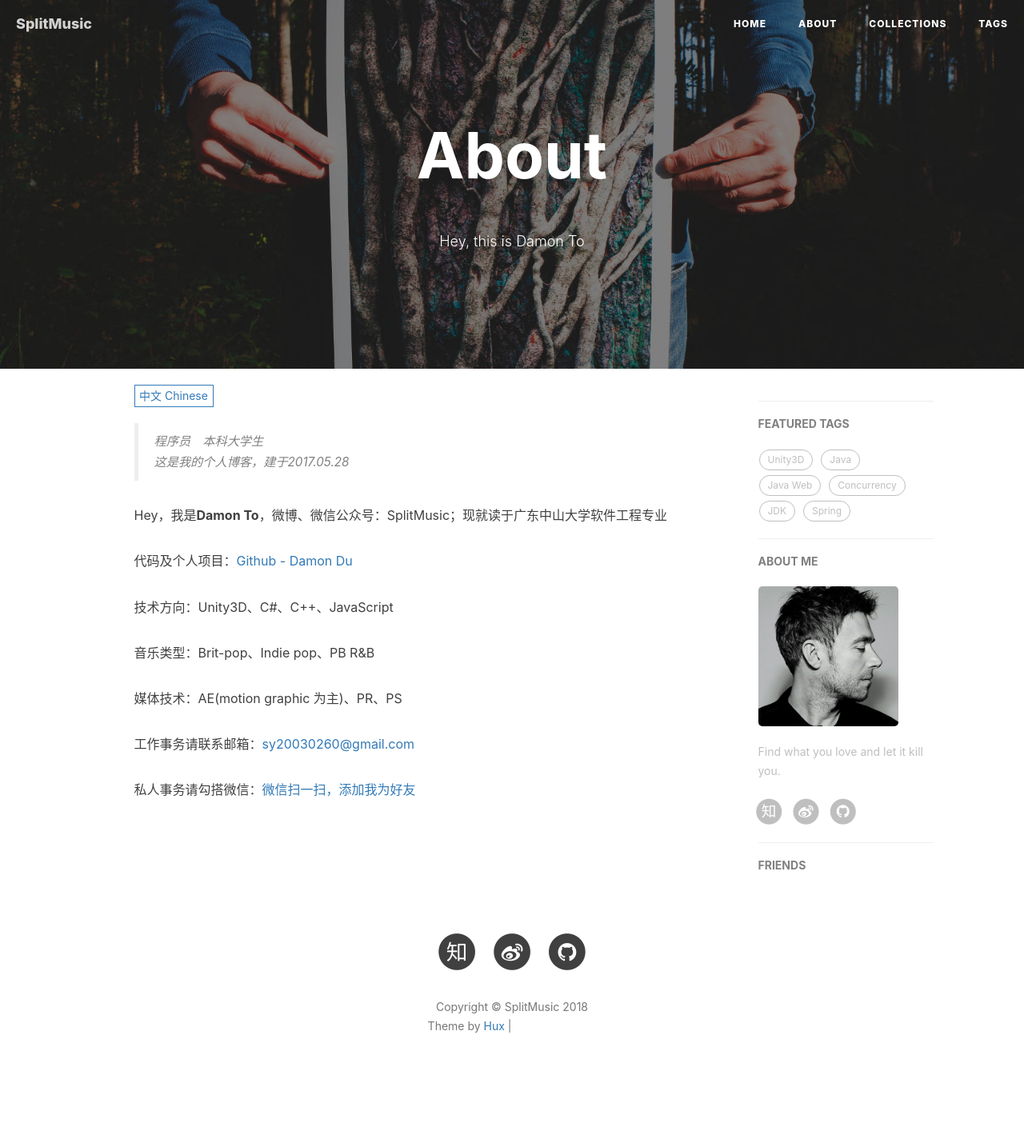
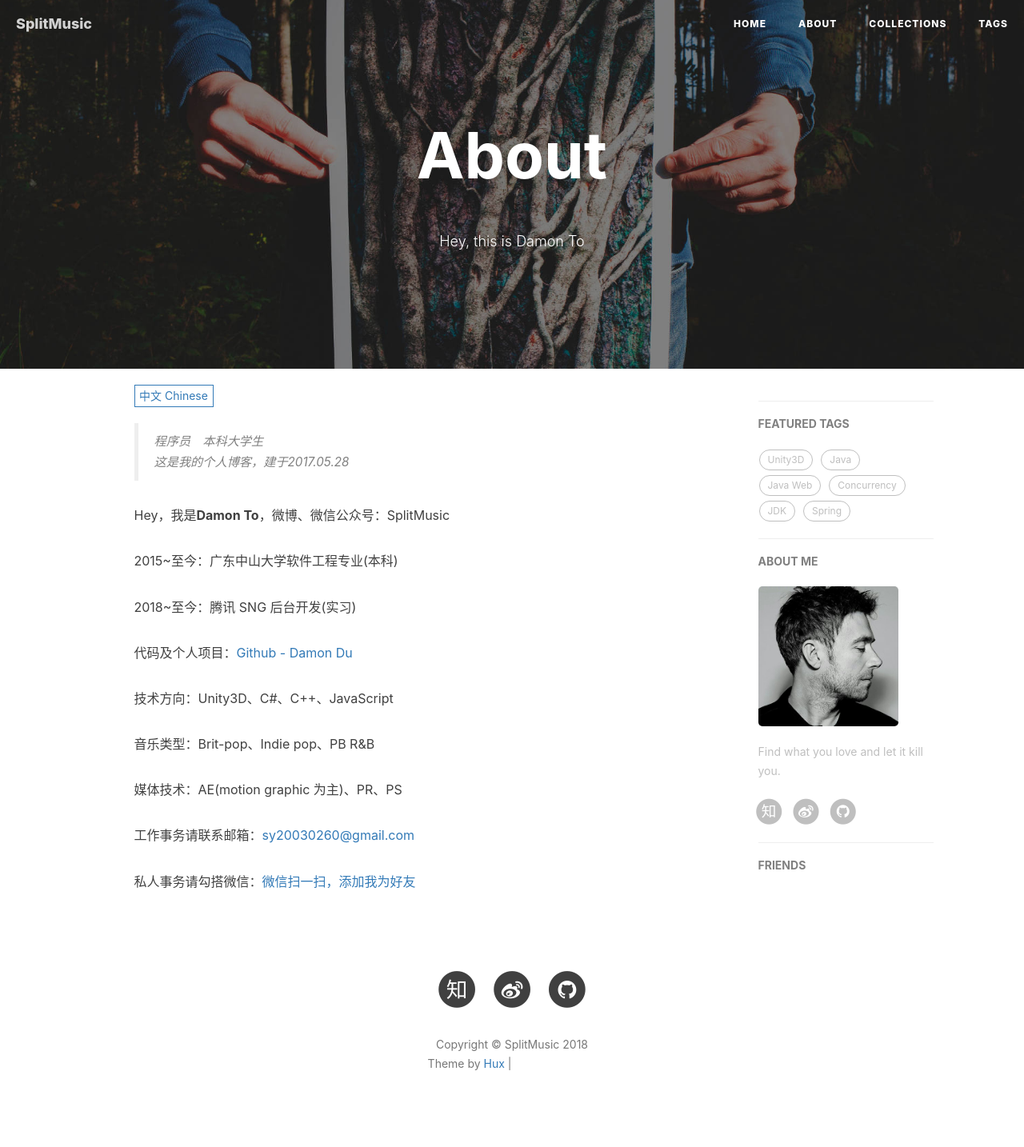
Before and after one commit to duyike/DamonDu.github.io, a Jekyll site: the page built from about.html, in a window 1280 px wide. Shown: the whole page at 80% size. Built offline with Jekyll 4.4.1, drawn with Linux system fonts in a browser that asks for light colours; nearby versions of some CDN libraries; comment, search, counter and statistics services are not loaded; before the commit the page ends 1387 px from its top, so only the background shows below that; grey boxes are pictures that could not be loaded.

Commit message:
update about

```diff
--- a/about.html
+++ b/about.html
@@ -19,7 +19,11 @@
 
     这是我的个人博客，建于2017.05.28</p></blockquote>
 
-    <p>Hey，我是<strong>Damon To</strong>，微博、微信公众号：SplitMusic；现就读于广东中山大学软件工程专业</p>
+    <p>Hey，我是<strong>Damon To</strong>，微博、微信公众号：SplitMusic</p>
+
+    <p>2015~至今：广东中山大学软件工程专业(本科)</p>
+
+    <p>2018~至今：腾讯 SNG 后台开发(实习)</p>
 
     <p>代码及个人项目：<a href="https://github.com/DamonDu">Github - Damon Du</a></p>
 
```
